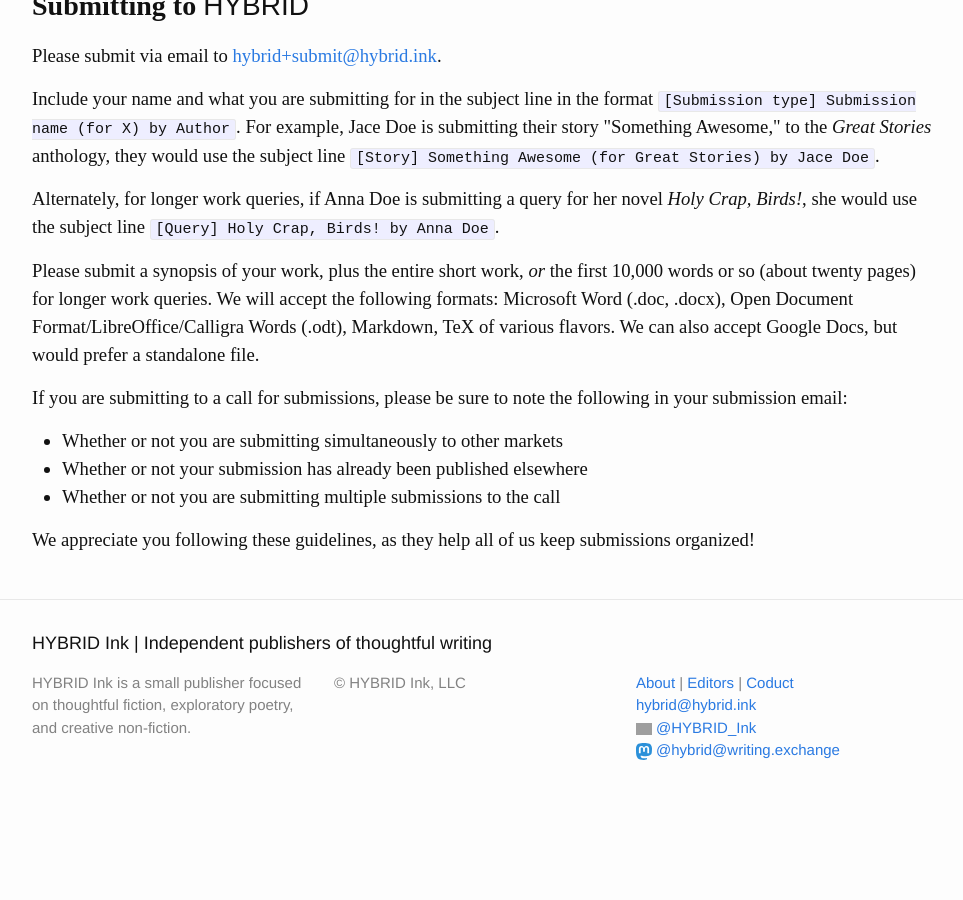
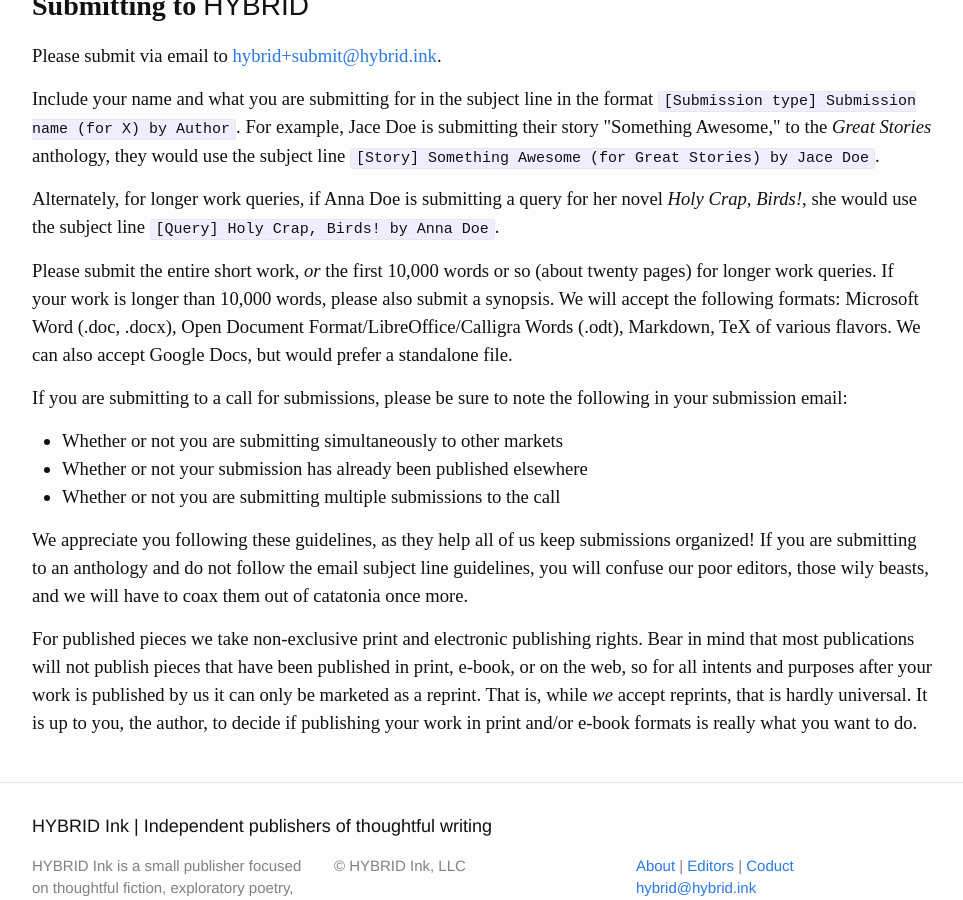
Before and after one commit to hybridink/hybrid.ink, a Jekyll site: the page built from submit/poetry.md, in a window 1280 px wide and 900 px high, scrolled down 1001 px. Shown: the whole window, without its empty margins (158-1121 px from the left). Built offline with Jekyll 4.4.1, drawn with Linux system fonts in a browser that asks for light colours; some web fonts are replaced; comment, search, counter and statistics services are not loaded; before the commit the page ends 1823 px from its top, so only the background shows below that; grey boxes are pictures that could not be loaded.

Commit message:
Update guidelines with info about reprints

```diff
--- a/_includes/submission-format.html
+++ b/_includes/submission-format.html
@@ -8,7 +8,7 @@
 
 <p>Alternately, for longer work queries, if Anna Doe is submitting a query for her novel <em>Holy Crap, Birds!</em>, she would use the subject line <code>[Query] Holy Crap, Birds! by Anna Doe</code>.</p>
 
-<p>Please submit a synopsis of your work, plus the entire short work, <em>or</em> the first 10,000 words or so (about twenty pages) for longer work queries. We will accept the following formats: Microsoft Word (.doc, .docx), Open Document Format/LibreOffice/Calligra Words (.odt), Markdown, TeX of various flavors. We can also accept Google Docs, but would prefer a standalone file.</p>
+<p>Please submit the entire short work, <em>or</em> the first 10,000 words or so (about twenty pages) for longer work queries. If your work is longer than 10,000 words, please also submit a synopsis. We will accept the following formats: Microsoft Word (.doc, .docx), Open Document Format/LibreOffice/Calligra Words (.odt), Markdown, TeX of various flavors. We can also accept Google Docs, but would prefer a standalone file.</p>
 
 <p>If you are submitting to a call for submissions, please be sure to note the following in your submission email:</p>
 
@@ -18,4 +18,6 @@
     <li>Whether or not you are submitting multiple submissions to the call</li>
 </ul>
 
-<p>We appreciate you following these guidelines, as they help all of us keep submissions organized!</p>
+<p>We appreciate you following these guidelines, as they help all of us keep submissions organized! If you are submitting to an anthology and do not follow the email subject line guidelines, you will confuse our poor editors, those wily beasts, and we will have to coax them out of catatonia once more.</p>
+
+<p>For published pieces we take non-exclusive print and electronic publishing rights. Bear in mind that most publications will not publish pieces that have been published in print, e-book, or on the web, so for all intents and purposes after your work is published by us it can only be marketed as a reprint. That is, while <em>we</em> accept reprints, that is hardly universal. It is up to you, the author, to decide if publishing your work in print and/or e-book formats is really what you want to do.</p>
```
